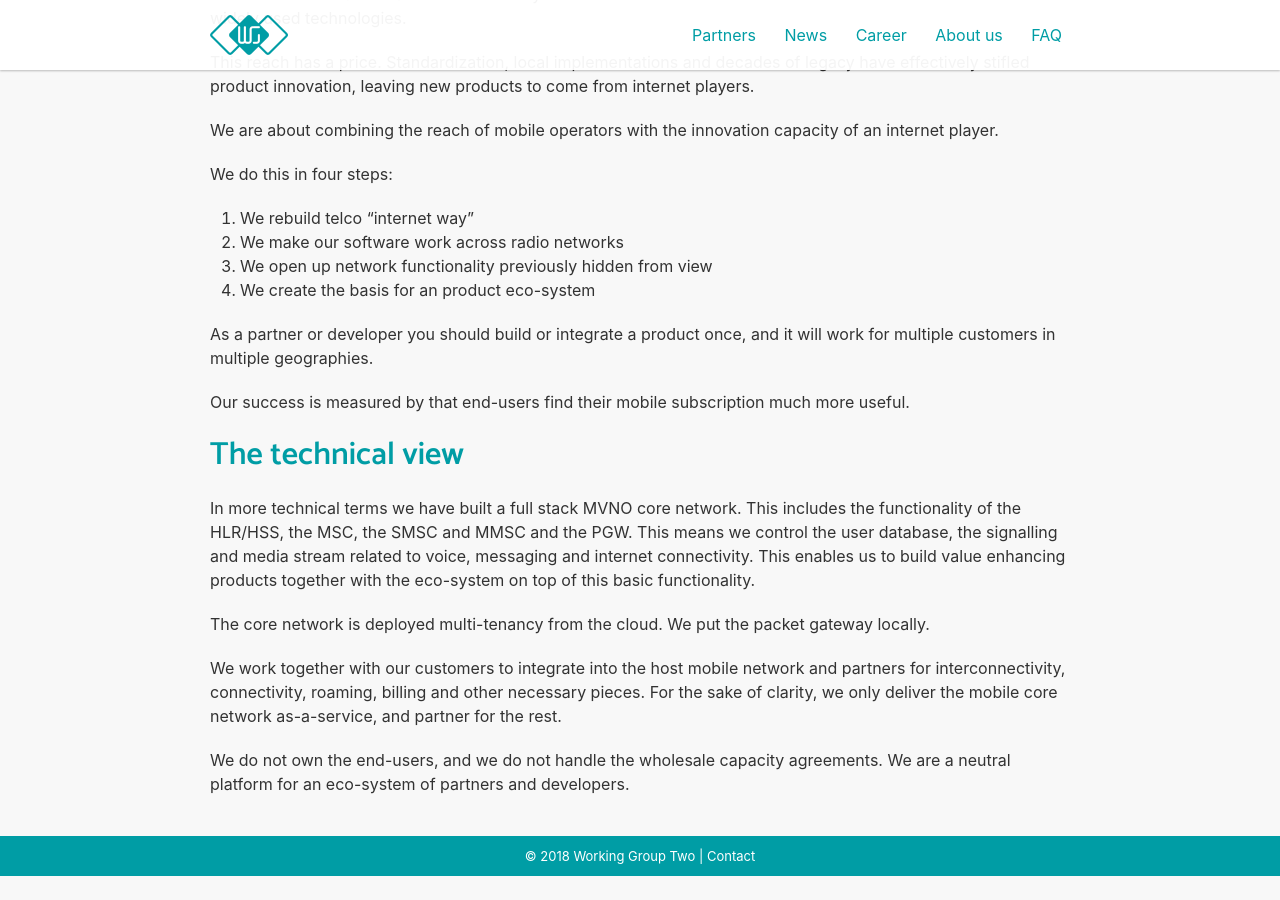
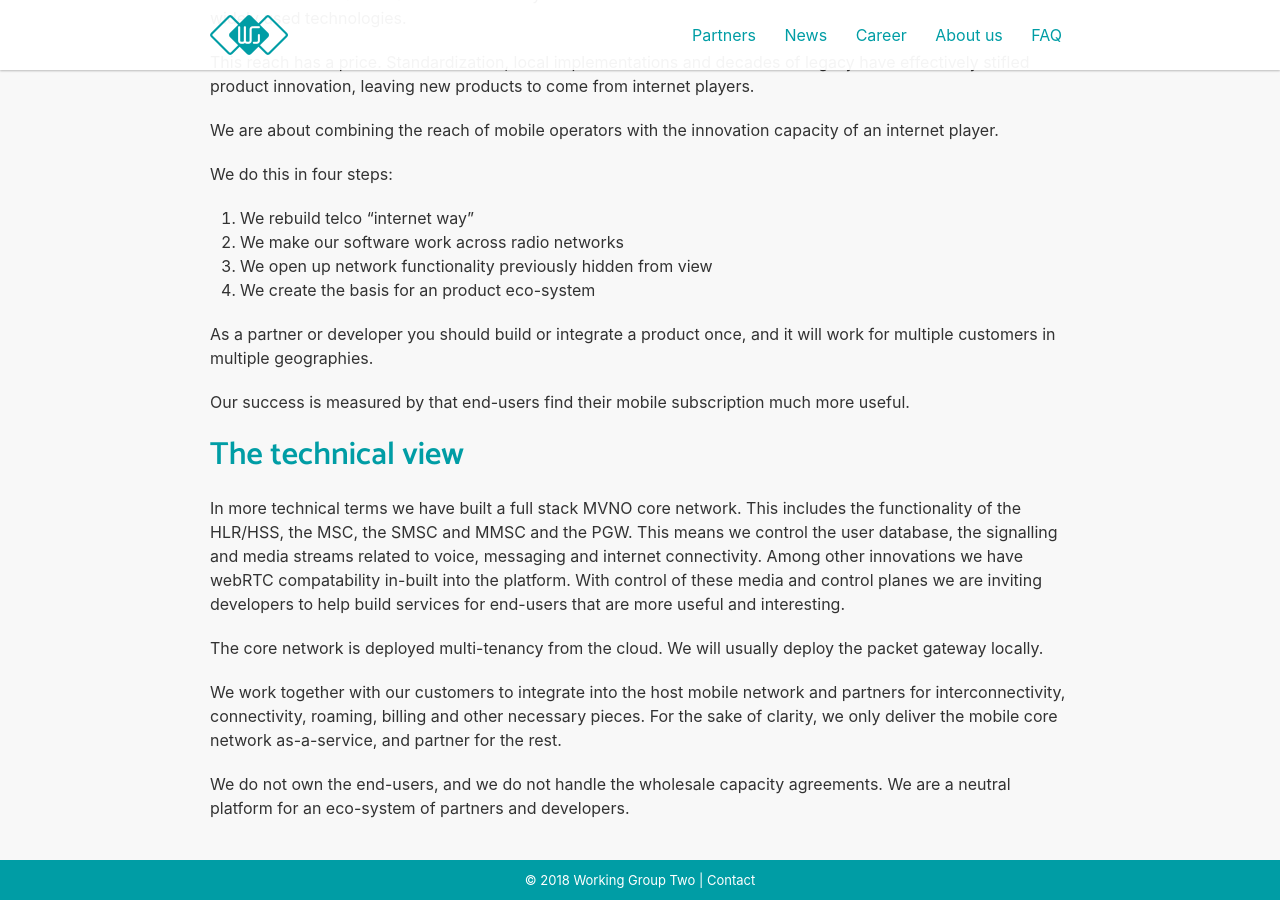
Before and after one commit to working-group-two/engineering-blog, a Jekyll site: the page built from pages/index.md, in a window 1280 px wide and 900 px high, scrolled down 579 px. Built offline with Jekyll 4.4.1, drawn with Linux system fonts in a browser that asks for light colours; nearby versions of some CDN libraries; before the commit the page ends 1455 px from its top, so only the background shows below that.

Commit message:
Update index.md
text edits

```diff
--- a/pages/index.md
+++ b/pages/index.md
@@ -25,9 +25,9 @@ Our success is measured by that end-users find their mobile subscription much mo
 
 # The technical view
 
-In more technical terms we have built a full stack MVNO core network. This includes the functionality of the HLR/HSS, the MSC, the SMSC and MMSC and the PGW. This means we control the user database, the signalling and media stream related to voice, messaging and internet connectivity. This enables us to build value enhancing products together with the eco-system on top of this basic functionality.
+In more technical terms we have built a full stack MVNO core network. This includes the functionality of the HLR/HSS, the MSC, the SMSC and MMSC and the PGW. This means we control the user database, the signalling and media streams related to voice, messaging and internet connectivity. Among other innovations we have webRTC compatability in-built into the platform. With control of these media and control planes we are inviting developers to help build services for end-users that are more useful and interesting.
 
-The core network is deployed multi-tenancy from the cloud. We put the packet gateway locally.
+The core network is deployed multi-tenancy from the cloud. We will usually deploy the packet gateway locally.
 
 We work together with our customers to integrate into the host mobile network and partners for interconnectivity, connectivity, roaming, billing and other necessary pieces. For the sake of clarity, we only deliver the mobile core network as-a-service, and partner for the rest.
 
```
